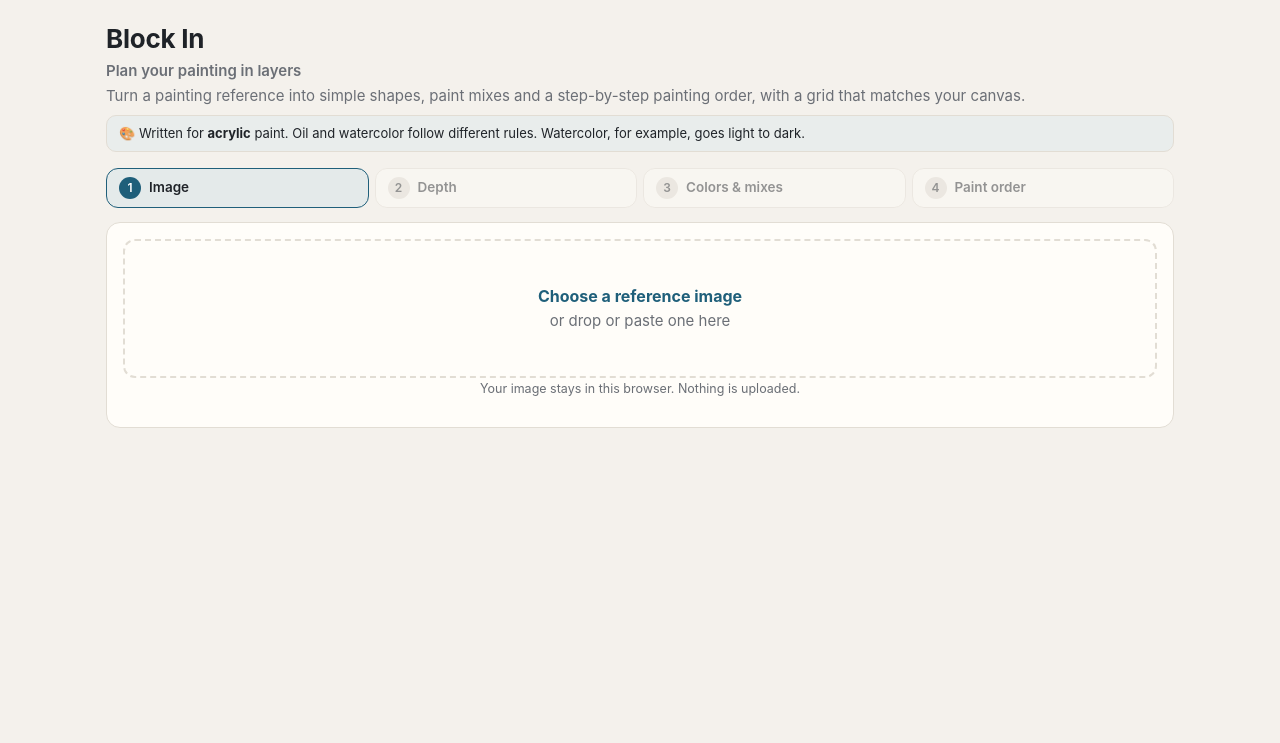
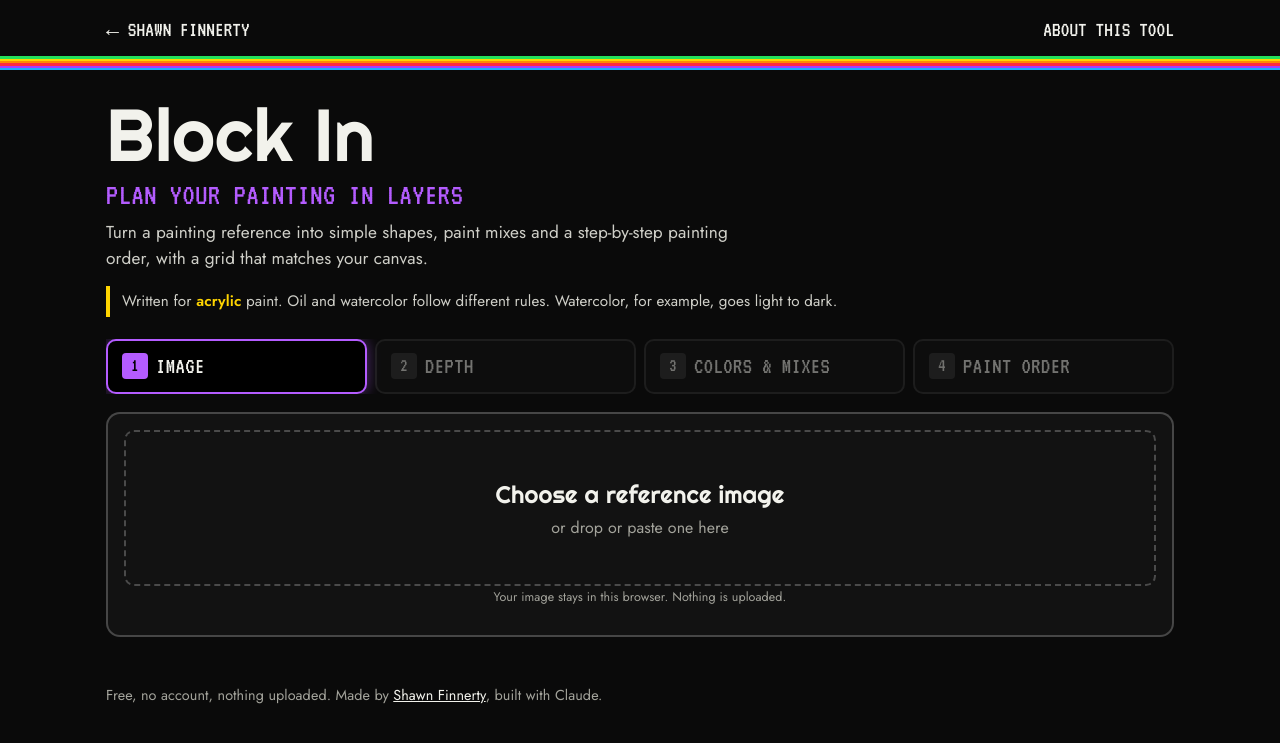
Before and after one commit to ItsNotShawn/shawnfinnerty.work, a Jekyll site: the page blockin/index.html, which Jekyll copies as it is, in a window 1280 px wide. Shown: the top 743 px of the page. Built offline with Jekyll 4.4.1, drawn with Linux system fonts in a browser that asks for light colours.

Commit message:
Block In: restyle to match the site (fonts, colors, header, bigger title)
Tool logic unchanged; only a style layer, header and footer were added.

Co-Authored-By: Claude Opus 5.5 <noreply@anthropic.com>
Claude-Session: https://claude.ai/code/session_01PoU4aPMQCwMMpbXj2zQyDj

```diff
--- a/blockin/index.html
+++ b/blockin/index.html
@@ -110,12 +110,69 @@
   .tips details p{margin:6px 0 0;color:var(--muted)}
   .tips li{margin:3px 0}
 </style>
+<link rel="preconnect" href="https://fonts.googleapis.com">
+<link rel="preconnect" href="https://fonts.gstatic.com" crossorigin>
+<link rel="stylesheet" href="https://fonts.googleapis.com/css2?family=Jost:wght@400..700&family=Righteous&family=VT323&display=swap">
+<style id="site-skin">
+  /* shawnfinnerty.work look, layered over the tool's own styles */
+  :root{
+    --bg:#0a0a0a; --card:#121212; --ink:#f2f2ec; --muted:#a3a39b; --line:#353535;
+    --accent:#b45cff; --accent-ink:#000;
+    --display:"Righteous","Arial Rounded MT Bold",system-ui,sans-serif;
+    --osd:"VT323",ui-monospace,monospace;
+  }
+  body{font:16px/1.5 "Jost","Futura","Century Gothic",system-ui,sans-serif;letter-spacing:.005em}
+  main{padding-top:28px}
+
+  .site-top{display:flex;justify-content:space-between;align-items:center;gap:12px;max-width:1100px;margin:0 auto;padding:14px 16px 0;font-family:var(--osd);font-size:1.35rem;text-transform:uppercase}
+  .site-top a{color:var(--ink);text-decoration:none}
+  .site-top a:hover{color:var(--accent)}
+  .site-stripes{display:grid;grid-template-rows:repeat(6,1fr);height:14px;margin-top:10px}
+  .site-stripes i:nth-child(1){background:#23e05a}.site-stripes i:nth-child(2){background:#ffd500}
+  .site-stripes i:nth-child(3){background:#ff8a00}.site-stripes i:nth-child(4){background:#ff2b3d}
+  .site-stripes i:nth-child(5){background:#a63cff}.site-stripes i:nth-child(6){background:#1ea7ff}
+
+  h1{font-family:var(--display);font-weight:400;font-size:clamp(2.8rem,8vw,4.6rem);line-height:1;letter-spacing:0;margin:0 0 6px}
+  .h1sub{font-family:var(--osd);font-weight:400;font-size:clamp(1.4rem,3vw,1.9rem);text-transform:uppercase;color:var(--accent);margin-top:8px;letter-spacing:.02em}
+  .sub{font-size:1.08rem;max-width:62ch;color:#cfcfc8;margin:10px 0 14px}
+  .acrylic{background:transparent;border:0;border-left:4px solid #ffd500;border-radius:0;padding:4px 12px;font-size:.95rem;color:#cfcfc8;margin-bottom:22px}
+  .acrylic b{color:#ffd500;font-weight:600}
+
+  h2{font-family:var(--display);font-weight:400;font-size:1.7rem;line-height:1.1;margin-bottom:4px}
+  .card{border:2px solid rgba(255,255,255,.22);border-radius:14px}
+  .rc,.sw{border-radius:8px}
+
+  .stepper{gap:8px;margin-bottom:18px}
+  .stepper button{border:2px solid var(--line);border-radius:10px;padding:8px 14px;font-family:var(--osd);font-size:1.45rem;font-weight:400;text-transform:uppercase;letter-spacing:.02em}
+  .stepper button i{border-radius:4px;font-size:1.2rem;width:26px;height:26px}
+  .stepper button.cur{border-color:var(--accent);background:#000;box-shadow:0 0 14px rgba(180,92,255,.45)}
+
+  .drop{border:2px dashed #4a4a4a;border-radius:10px}
+  .drop:hover,.drop.over{border-color:var(--accent)}
+  .drop strong{font-family:var(--display);font-weight:400;font-size:1.5rem;color:var(--ink);margin-bottom:4px}
+
+  .primary,.ghost,.btn3{border-radius:8px;font-family:var(--osd);font-weight:400;font-size:1.4rem;text-transform:uppercase;letter-spacing:.02em;padding:6px 16px}
+  .primary:hover{background:#fff;border-color:#fff}
+  .ghost:hover{border-color:#fff}
+  .tabs button,.seg button{border-radius:8px}
+  .tabs button.on{color:var(--accent-ink)}
+  .paints label{border-radius:6px}
+  .focusban{border-radius:10px}
+  .row label{font-weight:600}
+  .site-foot{max-width:1100px;margin:0 auto;padding:0 16px 32px;color:var(--muted);font-size:.9rem}
+  .site-foot a{color:var(--ink)}
+</style>
 </head>
 <body>
+<header class="site-top">
+  <a href="/">&larr; Shawn Finnerty</a>
+  <a href="/portfolio/block-in/">About this tool</a>
+</header>
+<div class="site-stripes" aria-hidden="true"><i></i><i></i><i></i><i></i><i></i><i></i></div>
 <main>
   <h1>Block In <span class="h1sub">Plan your painting in layers</span></h1>
   <p class="sub">Turn a painting reference into simple shapes, paint mixes and a step-by-step painting order, with a grid that matches your canvas.</p>
-  <p class="acrylic">🎨 Written for <b>acrylic</b> paint. Oil and watercolor follow different rules. Watercolor, for example, goes light to dark.</p>
+  <p class="acrylic">Written for <b>acrylic</b> paint. Oil and watercolor follow different rules. Watercolor, for example, goes light to dark.</p>
 
   <nav class="stepper" id="stepper">
     <button data-s="1" class="cur"><i>1</i><span>Image</span></button>
@@ -265,6 +322,7 @@
     </section>
   </div>
 </main>
+<footer class="site-foot">Free, no account, nothing uploaded. Made by <a href="/">Shawn Finnerty</a>, built with Claude.</footer>
 
 <script>
 // Spectral paint-mixing engine (Kubelka-Munk on fitted reflectance curves)
```
